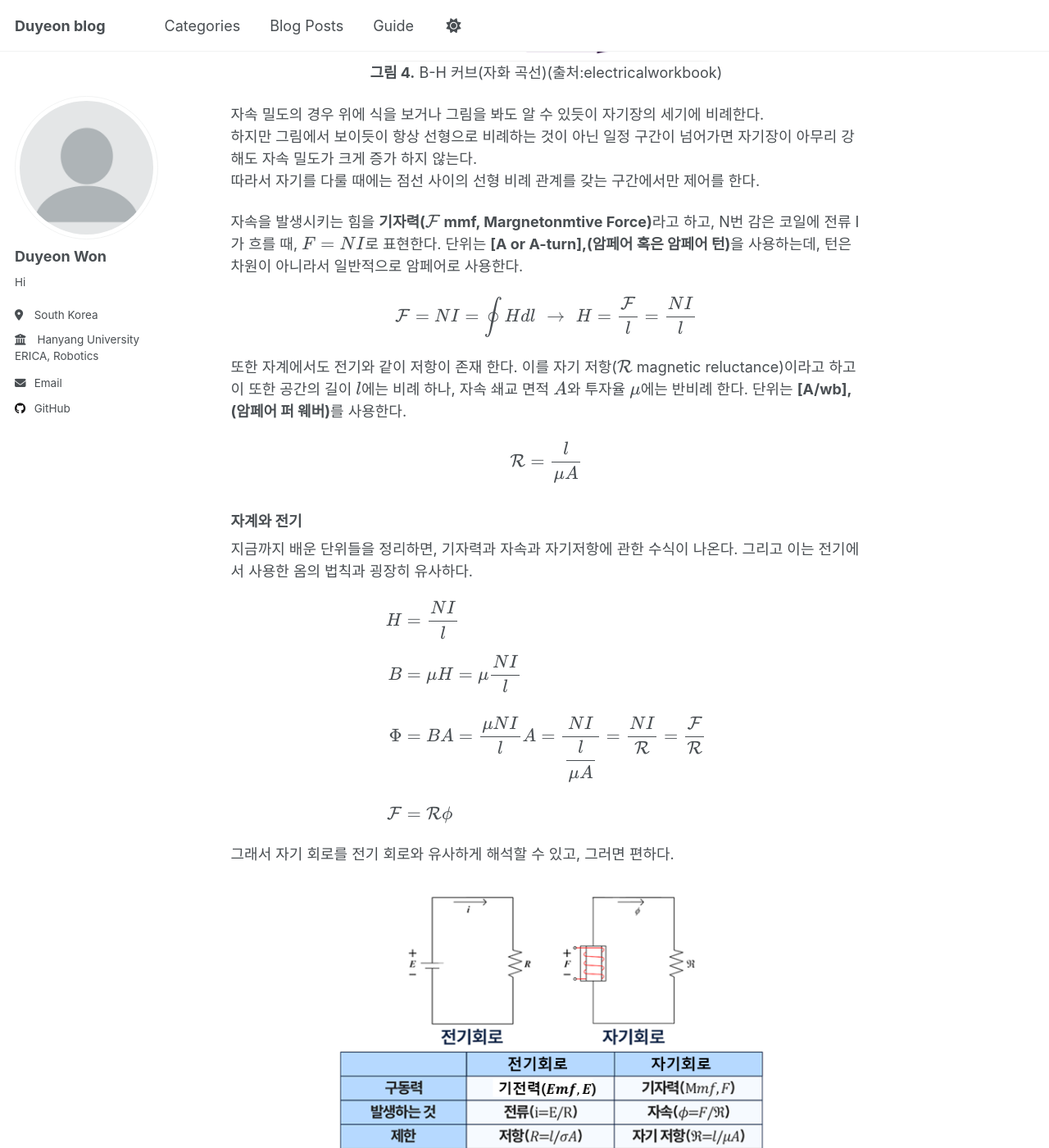
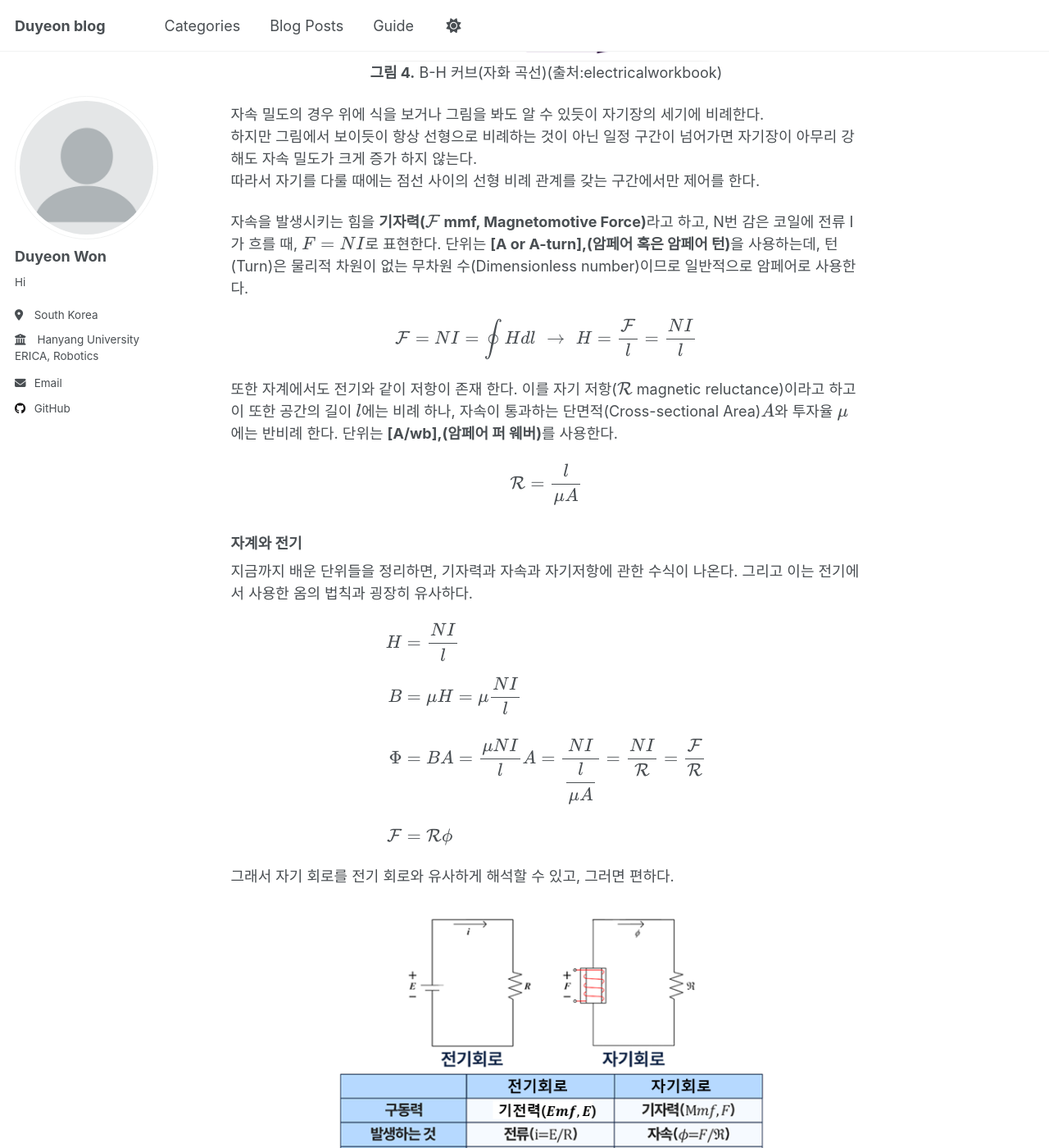
Before and after one commit to dy0221/dy0221.github.io, a Jekyll site: the page built from _posts/motor_control/kr/2026-01-01-motor-control-1-kr.md, in a window 1280 px wide and 1400 px high, scrolled down 2525 px. Shown: the whole window at 82% size. Built offline with Jekyll 4.4.1, drawn with Linux system fonts in a browser that asks for light colours; some of the changed text lies outside the part shown.

Commit message:
docs 2차 수정

```diff
--- a/_posts/motor_control/kr/2026-01-01-motor-control-1-kr.md
+++ b/_posts/motor_control/kr/2026-01-01-motor-control-1-kr.md
@@ -1,5 +1,5 @@
 ---
-title: '1.전동기 기본 동작 원리1'
+title: '1.전동기 기본 동작 원리-1'
 date: 2026-01-01
 permalink: /posts/motor-control/1/
 tags:
@@ -83,15 +83,15 @@ $$
 하지만 그림에서 보이듯이 항상 선형으로 비례하는 것이 아닌 일정 구간이 넘어가면 자기장이 아무리 강해도 자속 밀도가 크게 증가 하지 않는다.
 따라서 자기를 다룰 때에는 점선 사이의 선형 비례 관계를 갖는 구간에서만 제어를 한다.
 
-자속을 발생시키는 힘을 **기자력($$\mathcal{F}$$ mmf, Margnetonmtive Force)**라고 하고, N번 감은 코일에 전류 I가 흐를 때, $$F = NI$$로 표현한다.
-단위는 **[A or A-turn],(암페어 혹은 암페어 턴)**을 사용하는데, 턴은 차원이 아니라서 일반적으로 암페어로 사용한다.
+자속을 발생시키는 힘을 **기자력($$\mathcal{F}$$ mmf, Magnetomotive Force)**라고 하고, N번 감은 코일에 전류 I가 흐를 때, $$F = NI$$로 표현한다.
+단위는 **[A or A-turn],(암페어 혹은 암페어 턴)**을 사용하는데, 턴(Turn)은 물리적 차원이 없는 무차원 수(Dimensionless number)이므로 일반적으로 암페어로 사용한다.
 <p align="center">
 $$
 \mathcal{F} = NI = \oint Hdl \,\,\rightarrow \,\, H = \frac{\mathcal{F}}{l}=\frac{NI}{l}
 $$
 </p>
 
-또한 자계에서도 전기와 같이 저항이 존재 한다. 이를 자기 저항($$\mathcal{R}$$ magnetic reluctance)이라고 하고 이 또한 공간의 길이 $$l$$에는 비례 하나, 자속 쇄교 면적 $$A$$와 투자율 $$\mu$$에는 반비례 한다. 단위는 **[A/wb],(암페어 퍼 웨버)**를 사용한다.
+또한 자계에서도 전기와 같이 저항이 존재 한다. 이를 자기 저항($$\mathcal{R}$$ magnetic reluctance)이라고 하고 이 또한 공간의 길이 $$l$$에는 비례 하나, 자속이 통과하는 단면적(Cross-sectional Area)$$A$$와 투자율 $$\mu$$에는 반비례 한다. 단위는 **[A/wb],(암페어 퍼 웨버)**를 사용한다.
 <p align="center">
 $$\mathcal{R} = \frac{l}{\mu A}
 $$
@@ -123,7 +123,7 @@ B &= \mu H
   <strong>그림 5.</strong> 전기 회로와 자기 회로의 유사성(출처:K-mooc,전동기제어)
 </p>
 
-###reference
+### reference
 1. 모터제어 DC,AC,BLDC Motors, 김상훈
 2. K-MOOC, 전동기제어, 이교범
 3. ktword, 정보통신기술용어해설
```
